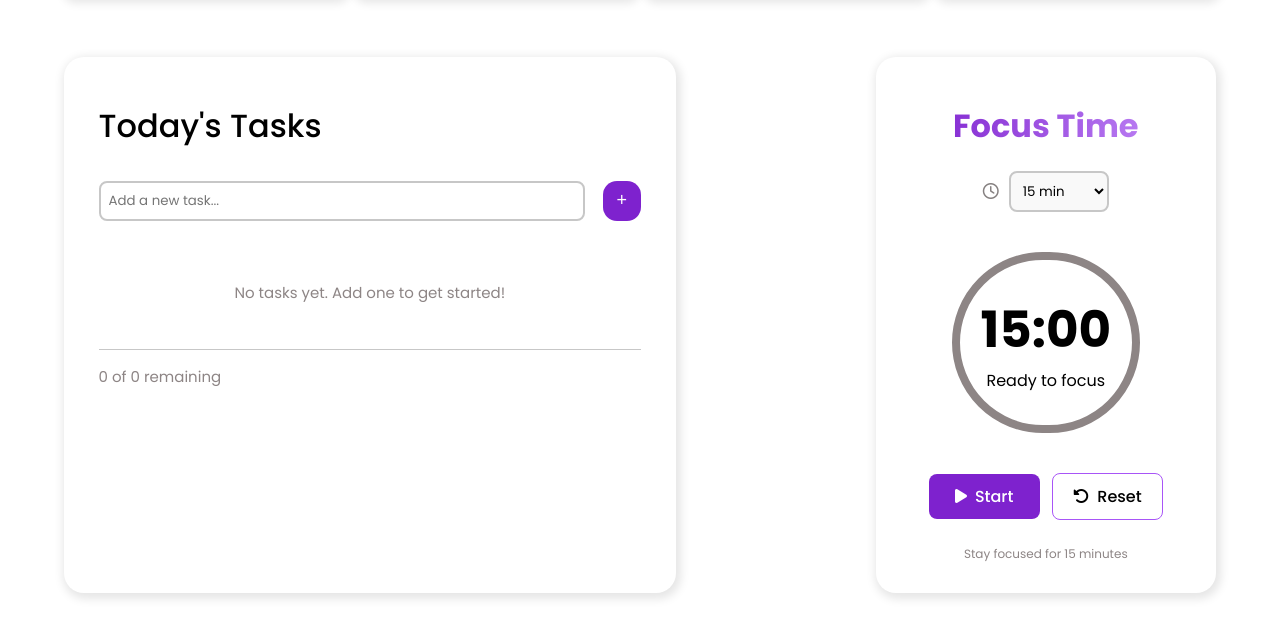
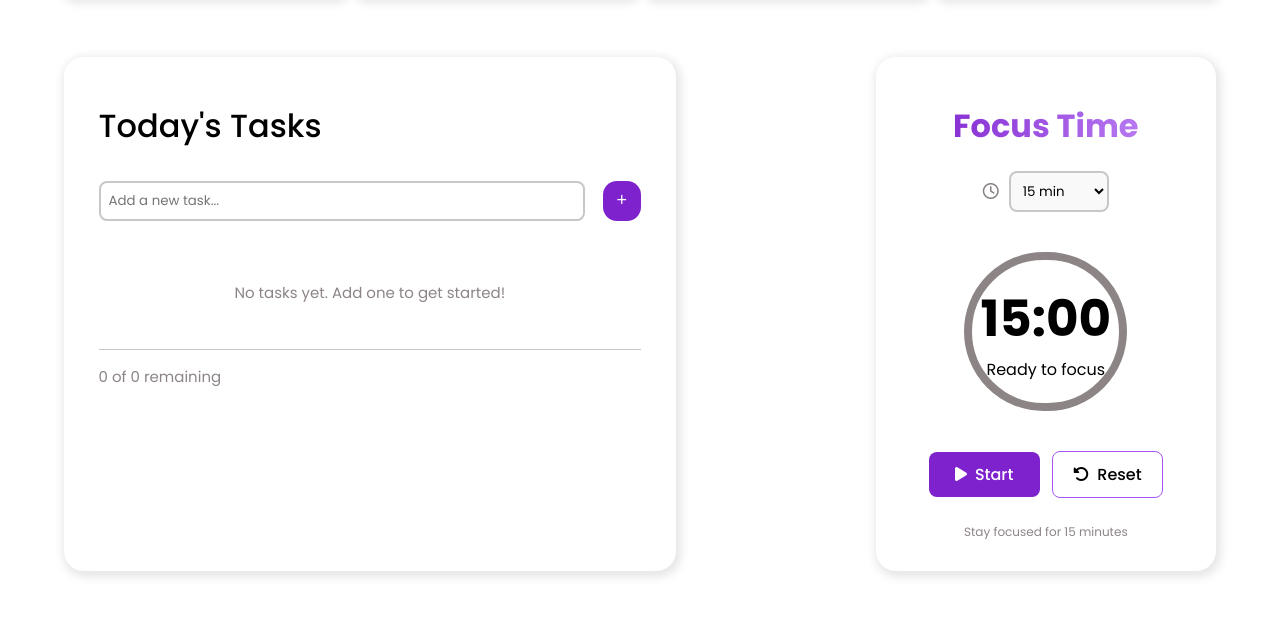
Before and after one commit to Isaiah0904/FocusFlow, a plain HTML site: page index.html in a window 1280 px wide. Shown: the part 245-882 px from the top of the page. Drawn offline with Linux system fonts and the light colour scheme; a web font is replaced by a local one.

Commit message:
Styling of timer updated

```diff
--- a/styles.css
+++ b/styles.css
@@ -284,7 +284,7 @@ nav {
   margin: auto;
   border: 8px solid  rgb(141, 133, 133);
   border-radius: 100px;
-  padding: 12% 7.5%;
+  padding: 8% 3%
 }
 
 
```
